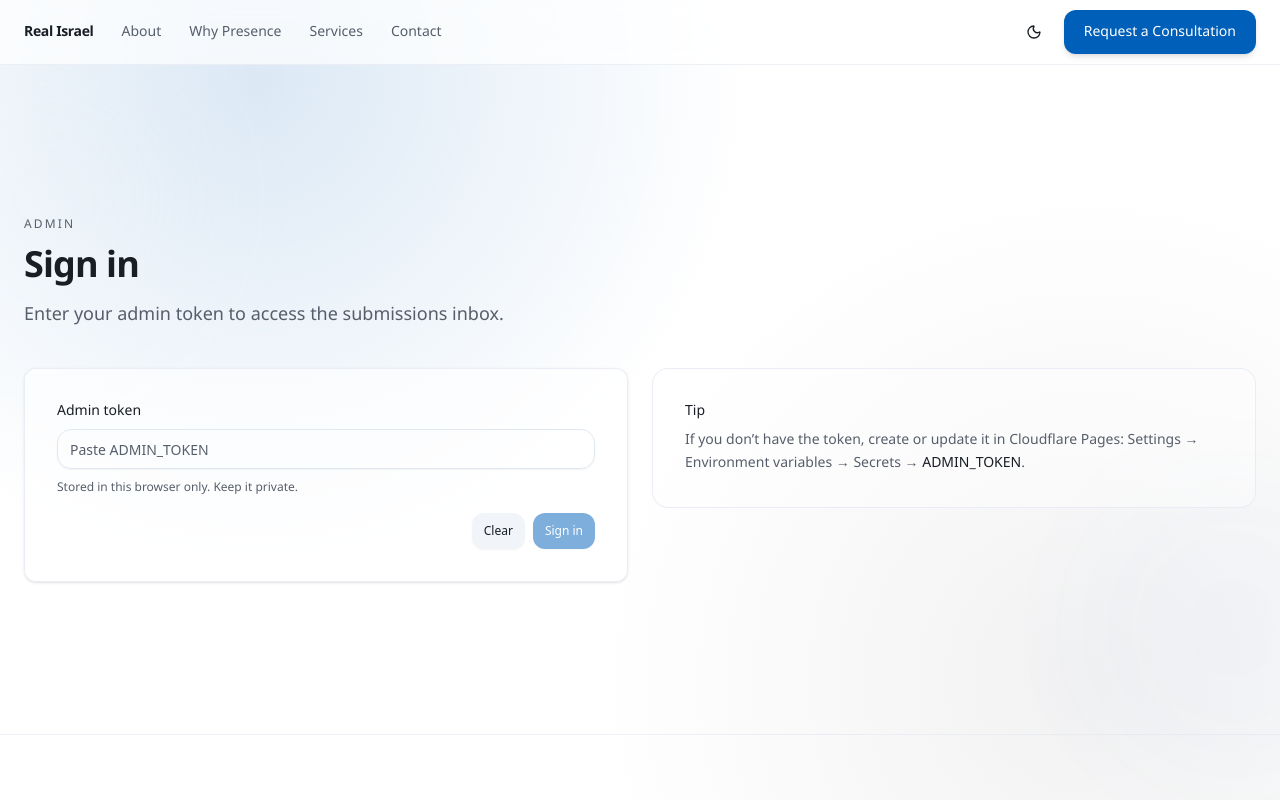
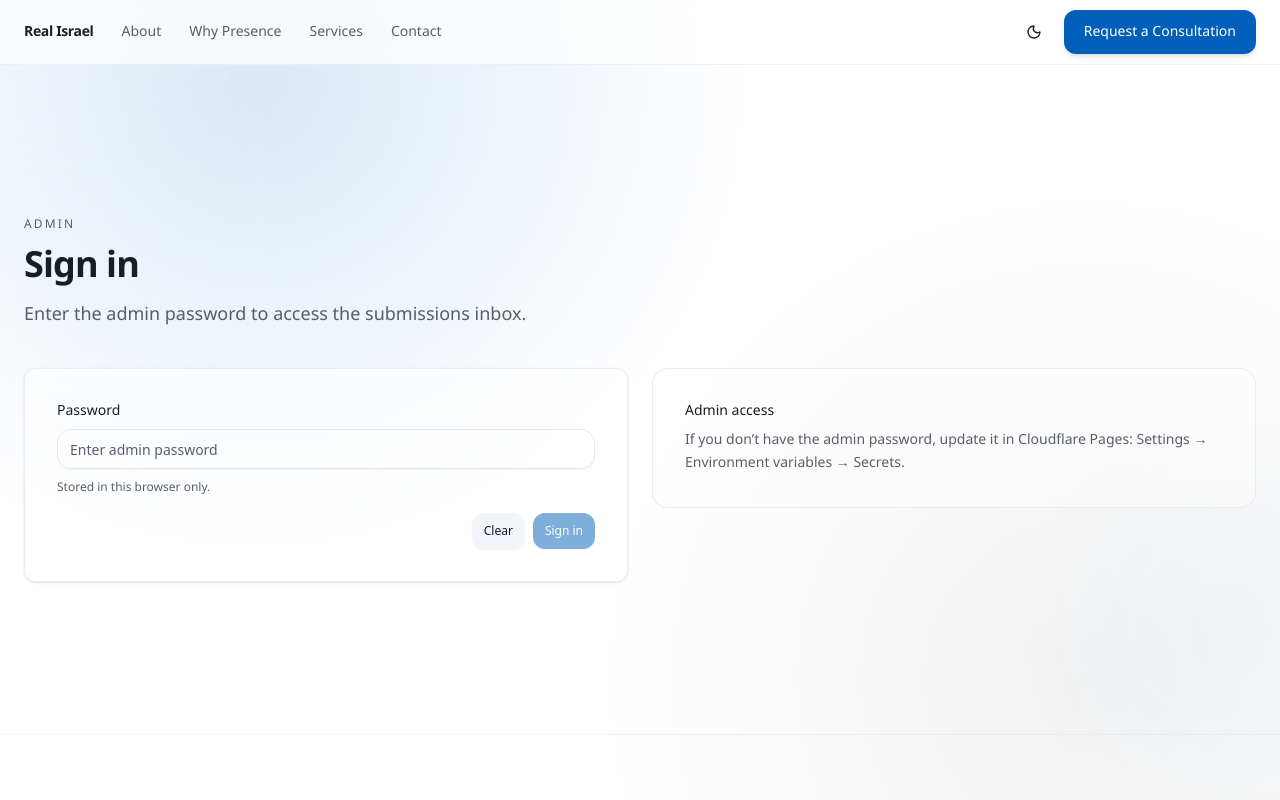
Before and after one commit to aryehrapaport/real-israel, a React (Vite) app: page /admin/login in a window 1280 px wide. Shown: the top 800 px of the page. Built offline with nearby package versions, Linux system fonts and the light colour scheme.

Commit message:
Tidy admin login copy

```diff
--- a/src/pages/admin-login.tsx
+++ b/src/pages/admin-login.tsx
@@ -37,7 +37,7 @@ export function AdminLoginPage() {
           <SectionHeader
             eyebrow="Admin"
             title="Sign in"
-            description="Enter your admin token to access the submissions inbox."
+            description="Enter the admin password to access the submissions inbox."
           />
 
           <div className="mt-10 grid gap-6 lg:grid-cols-12">
@@ -51,18 +51,18 @@ export function AdminLoginPage() {
                   ) : null}
 
                   <div className="space-y-2">
-                    <p className="text-sm font-medium">Admin token</p>
+                    <p className="text-sm font-medium">Password</p>
                     <Input
                       value={token}
                       onChange={(e) => setToken(e.target.value)}
                       type="password"
-                      placeholder="Paste ADMIN_TOKEN"
-                      autoComplete="off"
+                      placeholder="Enter admin password"
+                      autoComplete="current-password"
                       spellCheck={false}
                       className="h-10"
                     />
                     <p className="text-xs leading-relaxed text-muted-foreground">
-                      Stored in this browser only. Keep it private.
+                      Stored in this browser only.
                     </p>
                   </div>
 
@@ -96,10 +96,10 @@ export function AdminLoginPage() {
 
             <div className="lg:col-span-6">
               <div className="rounded-2xl border border-border/70 bg-card/40 p-6 sm:p-8">
-                <p className="text-sm font-medium">Tip</p>
+                <p className="text-sm font-medium">Admin access</p>
                 <p className="mt-2 text-sm leading-relaxed text-muted-foreground">
-                  If you don’t have the token, create or update it in Cloudflare Pages:
-                  Settings → Environment variables → Secrets → <span className="font-medium text-foreground">ADMIN_TOKEN</span>.
+                  If you don’t have the admin password, update it in Cloudflare Pages:
+                  Settings → Environment variables → Secrets.
                 </p>
               </div>
             </div>
```
